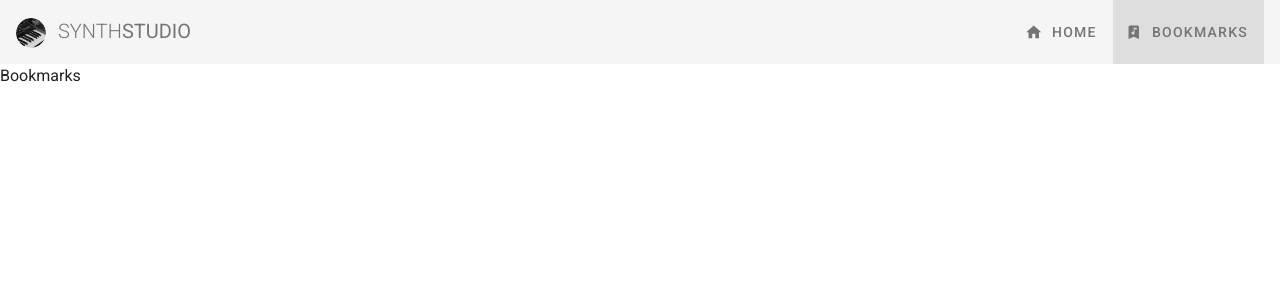
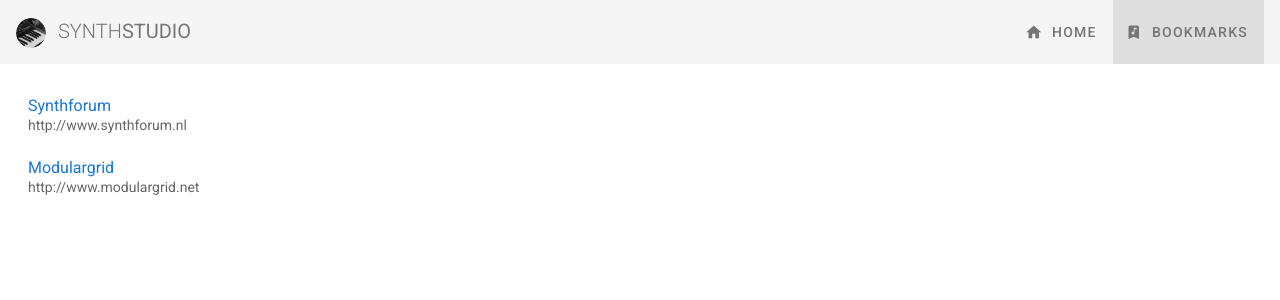
Before and after one commit to PaulHellings/synthstudio, a Vue app: page /bookmarks in a window 1280 px wide. Shown: the top 300 px of the page. Built offline with nearby package versions, Linux system fonts and the light colour scheme.

Commit message:
add a few bookmarks in a simple list

```diff
--- a/src/views/BookMarks.vue
+++ b/src/views/BookMarks.vue
@@ -1,10 +1,36 @@
 <template>
-  <div>Bookmarks</div>
+  <v-container fluid>
+    <v-list>
+      <v-list-item v-for="bookmark in bookmarks" :key="bookmark.id">
+        <v-list-item-content>
+          <v-list-item-title><a class="text-decoration-none" :href="bookmark.url" target="_blank">{{ bookmark.name }}</a></v-list-item-title>
+          <v-list-item-subtitle>{{ bookmark.url }}</v-list-item-subtitle>
+        </v-list-item-content>
+      </v-list-item>
+    </v-list>
+  </v-container>
 </template>
 
 <script>
 export default {
   name: 'BookMarks',
+
+  data() {
+    return {
+      bookmarks: [
+        {
+          id: 0,
+          name: 'Synthforum',
+          url: 'http://www.synthforum.nl',
+        },
+        {
+          id: 1,
+          name: 'Modulargrid',
+          url: 'http://www.modulargrid.net',
+        },
+      ],
+    };
+  },
 };
 </script>
 
--- a/src/views/Home.vue
+++ b/src/views/Home.vue
@@ -1,6 +1,6 @@
 <template>
   <v-container fluid>
-    Synths and cats are cool
+    <span>Synths and cats are cool</span>
     <gear-grid></gear-grid>
   </v-container>
 </template>
```
